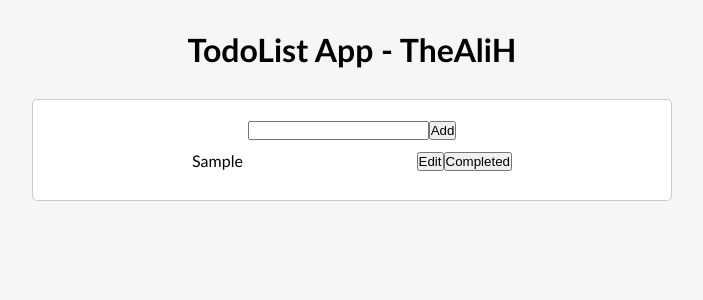
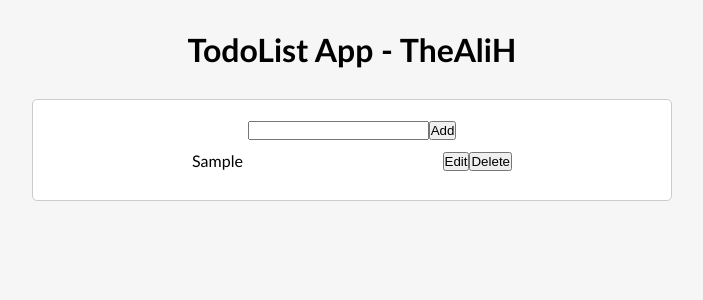
Before and after one commit to thealih/TodoApplication, a React (Create React App) app: page / in a window 1280 px wide. Both pictures are taken after typing "Sample" into the empty fields and a click on the button "Add". Shown: the top 300 px of the page, without its empty margins (288-991 px from the left). Built offline with nearby package versions, Linux system fonts and the light colour scheme.

Commit message:
add delete button

```diff
--- a/src/component/Todo/Todo.jsx
+++ b/src/component/Todo/Todo.jsx
@@ -1,10 +1,12 @@
-const Todo = ({ todo, onComplete }) => {
+const Todo = ({ todo, onComplete, onDelete }) => {
   return (
     <div className="todo">
-      <div className={todo.isCompleted ? "completed" : ""}>{todo.text}</div>
+      <div onClick={onComplete} className={todo.isCompleted ? "completed" : ""}>
+        {todo.text}
+      </div>
       <div>
         <button>Edit</button>
-        <button onClick={onComplete}>Completed</button>
+        <button onClick={onDelete}>Delete</button>
       </div>
     </div>
   );
--- a/src/component/TodoApp/TodoApp.jsx
+++ b/src/component/TodoApp/TodoApp.jsx
@@ -17,16 +17,19 @@
     //clone : DO Not MUTate
     const selectedTodo = { ...todos[index] };
     selectedTodo.isCompleted = !selectedTodo.isCompleted;
-    console.log(selectedTodo);
     const updatedTodos = [...todos];
     updatedTodos[index] = selectedTodo;
     setTodos(updatedTodos);
+  };
+  const removeTodo = (id) => {
+    const filteredTodos = todos.filter((item) => item.id !== id);
+    setTodos(filteredTodos);
   };
 
   return (
     <div className="container">
       <TodoForm addTodoHandler={addTodoHandler} />
-      <TodoList todos={todos} onComplete={completeTodo} />
+      <TodoList todos={todos} onComplete={completeTodo} onDelete={removeTodo} />
     </div>
   );
 };
--- a/src/component/TodoList/TodoList.jsx
+++ b/src/component/TodoList/TodoList.jsx
@@ -1,6 +1,6 @@
 import Todo from "../Todo/Todo";
 
-const TodoList = ({ todos, onComplete }) => {
+const TodoList = ({ todos, onComplete, onDelete }) => {
   const renderTodos = () => {
     if (todos.length === 0) return <p> add some todos </p>;
 
@@ -10,6 +10,7 @@
           key={todo.id}
           todo={todo}
           onComplete={() => onComplete(todo.id)}
+          onDelete={() => onDelete(todo.id)}
         />
       );
     });
```
